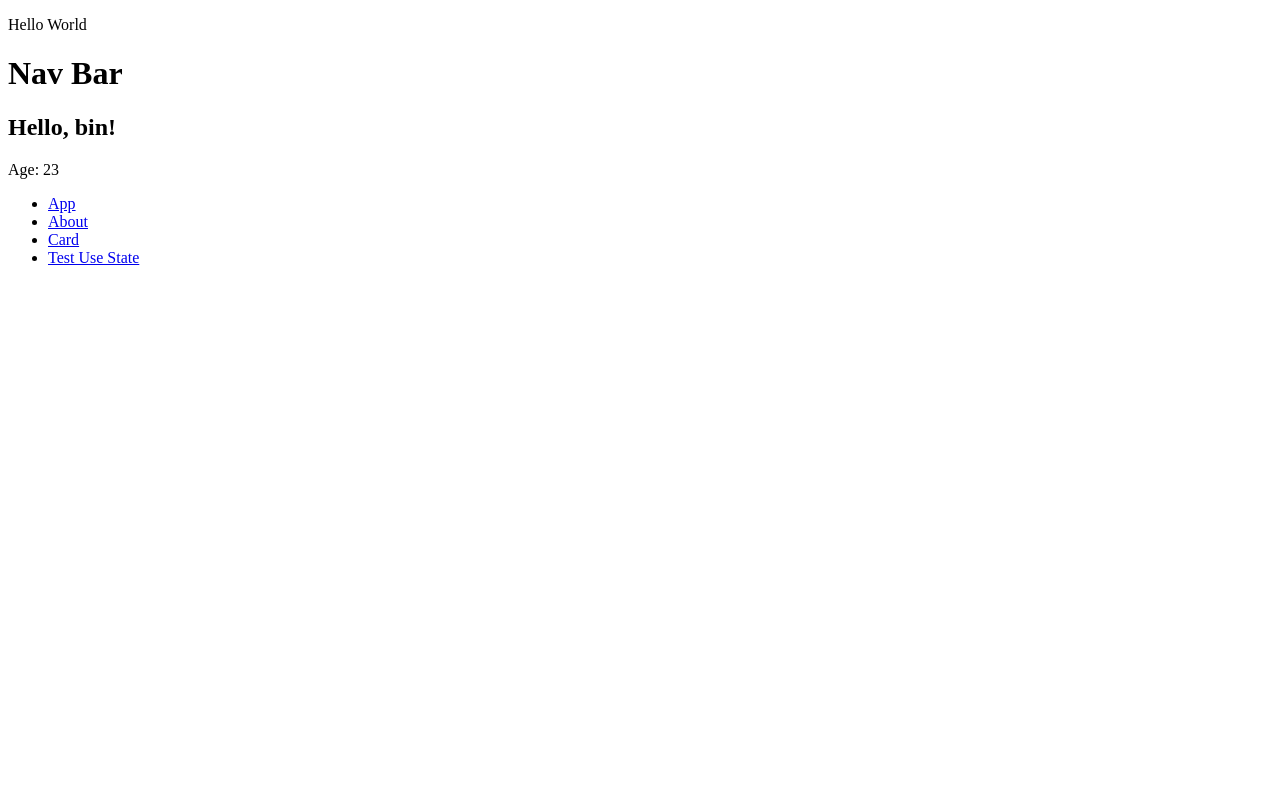
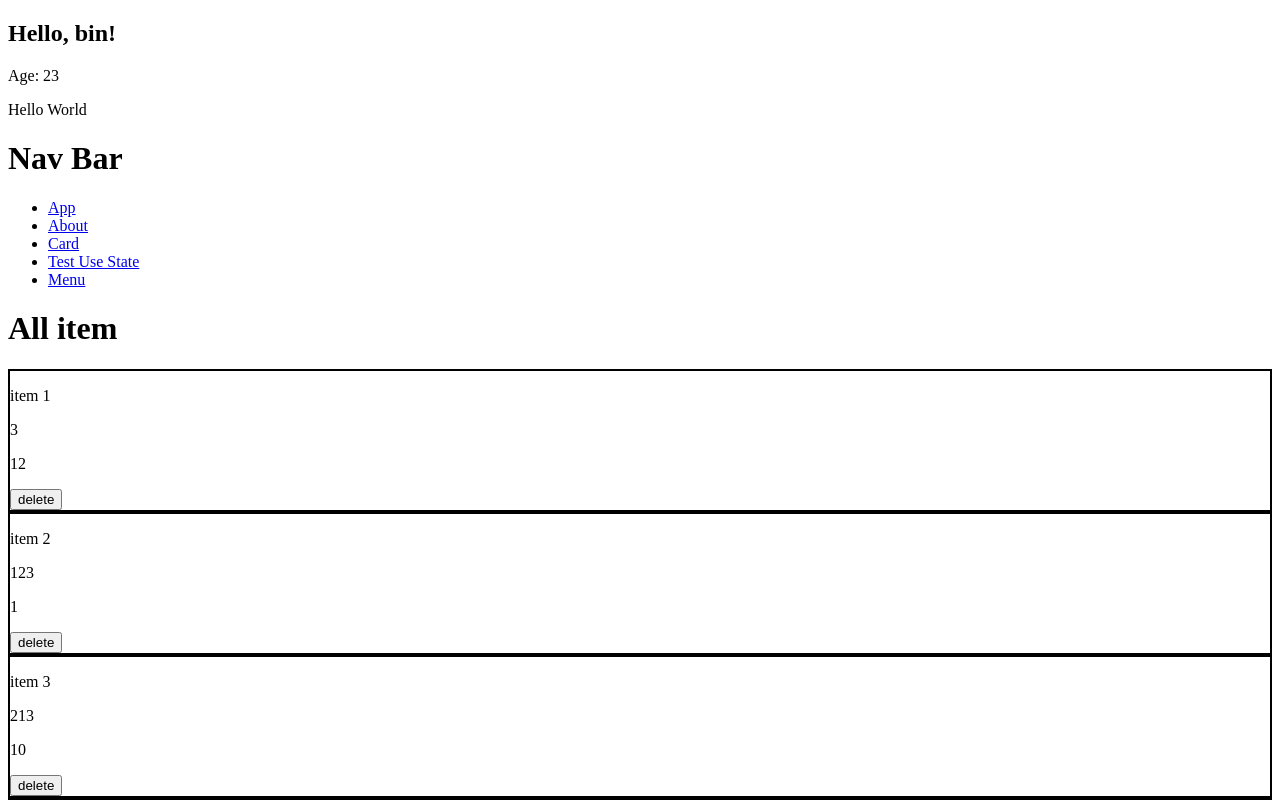
Before and after one commit to shunbin2310/front-end, a React (Vite) app: page /Menu in a window 1280 px wide. Shown: the top 800 px of the page. Built offline with nearby package versions, Linux system fonts and the light colour scheme.

Commit message:
use props and useState to show list item

```diff
--- a/src/component/Home.jsx
+++ b/src/component/Home.jsx
@@ -5,21 +5,26 @@ import App from './App.jsx';
 import Card from './Card.jsx';
 import TestUseState from './TestUseState.jsx';
 import PropsChild from './PropsChild.jsx';
+import Menu from './Menu.jsx';
 
 function Home(){
     return(
         <>
+            <PropsChild name="bin" age={23}/>
+
             <p>Hello World</p>
             <h1>Nav Bar</h1>
-            <PropsChild name="bin" age={23}/>
+
             <Nav/>
-            <Routes>
-                <Route path='/App' element={<App/>}/>
-                <Route path='/About' element={<About/>}/>
-                <Route path='/Card' element={<Card/>}/>
-                <Route path='/TestUseState' element={<TestUseState/>}/>
+                <Routes>
+                    <Route path='/App' element={<App/>}/>
+                    <Route path='/About' element={<About/>}/>
+                    <Route path='/Card' element={<Card/>}/>
+                    <Route path='/TestUseState' element={<TestUseState/>}/>
+                    <Route path='/Menu' element={<Menu/>}/>
+                </Routes>
 
-            </Routes>
+
         </>
     );
 }
--- /dev/null
+++ b/src/component/ListItem.jsx
@@ -0,0 +1,19 @@
+function ListItem(props){
+    const items = props.items;
+
+    return(
+        <>
+            <h1>{props.title}</h1>
+            {items.map((item)=>(
+                <div style={{border: '2px solid black'}} key={item.id}>
+                    <p>{item.name}</p>
+                    <p>{item.price}</p>
+                    <p>{item.quantity}</p>
+                    <button onClick={() => props.deleteItem(item.id)}>delete</button>
+                </div>
+            ))}
+        </>
+    );
+}
+
+export default ListItem
--- /dev/null
+++ b/src/component/Menu.jsx
@@ -0,0 +1,27 @@
+import ListItem from './ListItem.jsx';
+import { useState } from 'react';
+
+function Menu(){
+
+    const [items,setItem] = useState([
+        {name:'item 1', price:3.00, quantity:12, id:1},
+        {name:'item 2', price:123.00, quantity:1,id:2},
+        {name:'item 3', price:213.00, quantity:10,id:3},
+        {name:'item 4', price:5.00, quantity:21,id:4},
+        {name:'item 5', price:6.00, quantity:0,id:5},
+    ]);
+
+    const deleteItem = (id) =>{
+        setItem(items.filter(item => item.id != id));
+    };
+
+    return(
+        <>
+            <ListItem items={items} title="All item" deleteItem={deleteItem}/>
+
+            {/* <ListItem items={items.filter((x=>x.price >=10.00))} title="All item"/> */}
+        </>
+    );
+}
+
+export default Menu
--- a/src/component/Nav.jsx
+++ b/src/component/Nav.jsx
@@ -9,7 +9,7 @@ function Nav(){
                     <li><Link to="/About">About</Link></li>
                     <li><Link to="/Card">Card</Link></li>
                     <li><Link to="/TestUseState">Test Use State</Link></li>
-
+                    <li><Link to="/Menu">Menu</Link></li>
                 </ul>
             </nav>
 
--- a/src/component/TestUseState.jsx
+++ b/src/component/TestUseState.jsx
@@ -1,9 +1,10 @@
 import { useState } from "react";
 
 function TestUseState(){
-    const [count, setCount] = useState(10);
+    const [count, setCount] = useState(10);// useSatet(10) set initial value
     const [name, setName] = useState('');
 
+    //function
     const increase = () => {
         setCount(count + 10);
     };
@@ -12,7 +13,7 @@ function TestUseState(){
         <>
             <div>
                 <h2>Count: {count}</h2>
-                <button onClick={increase}>Add 1</button>
+                <button onClick={increase}>Add</button>
             </div>
 
             <br></br>
```
Also changed, not shown: 1 other file (tests, documents, lock files or other folders).
